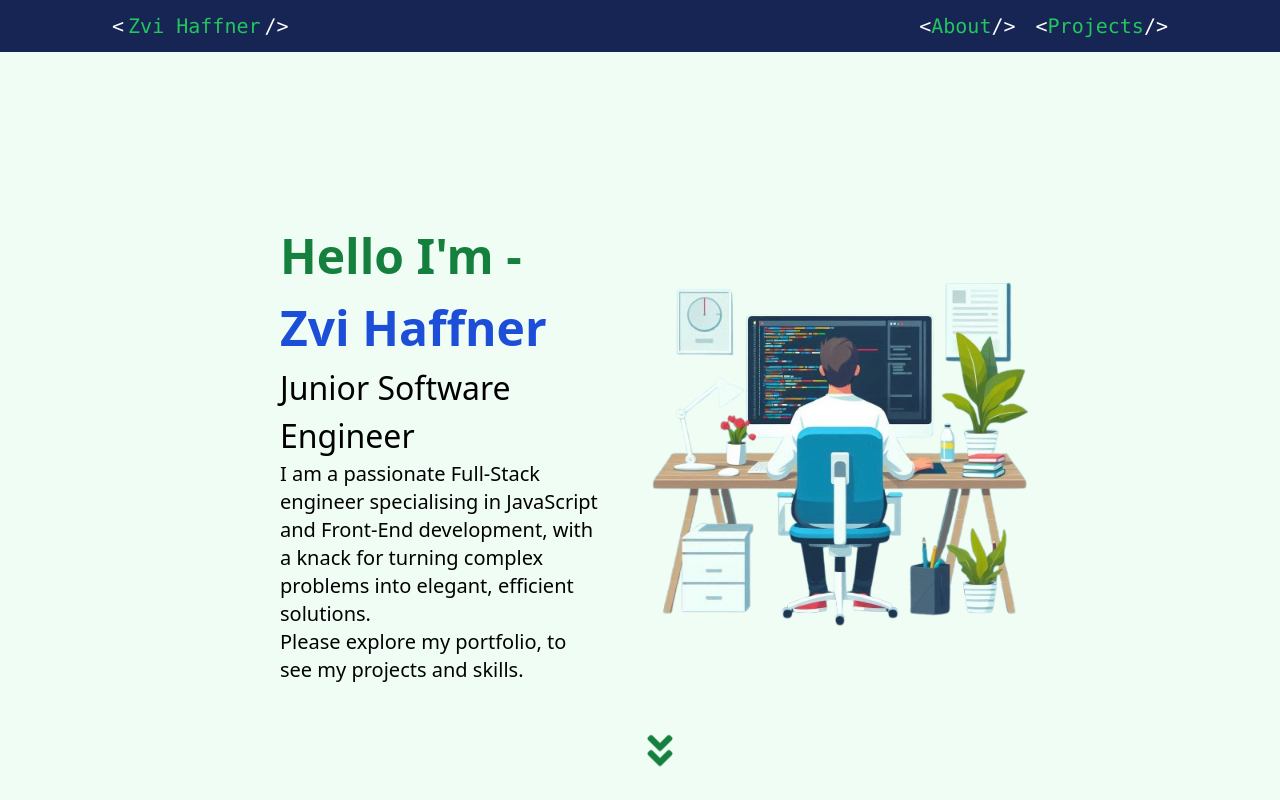
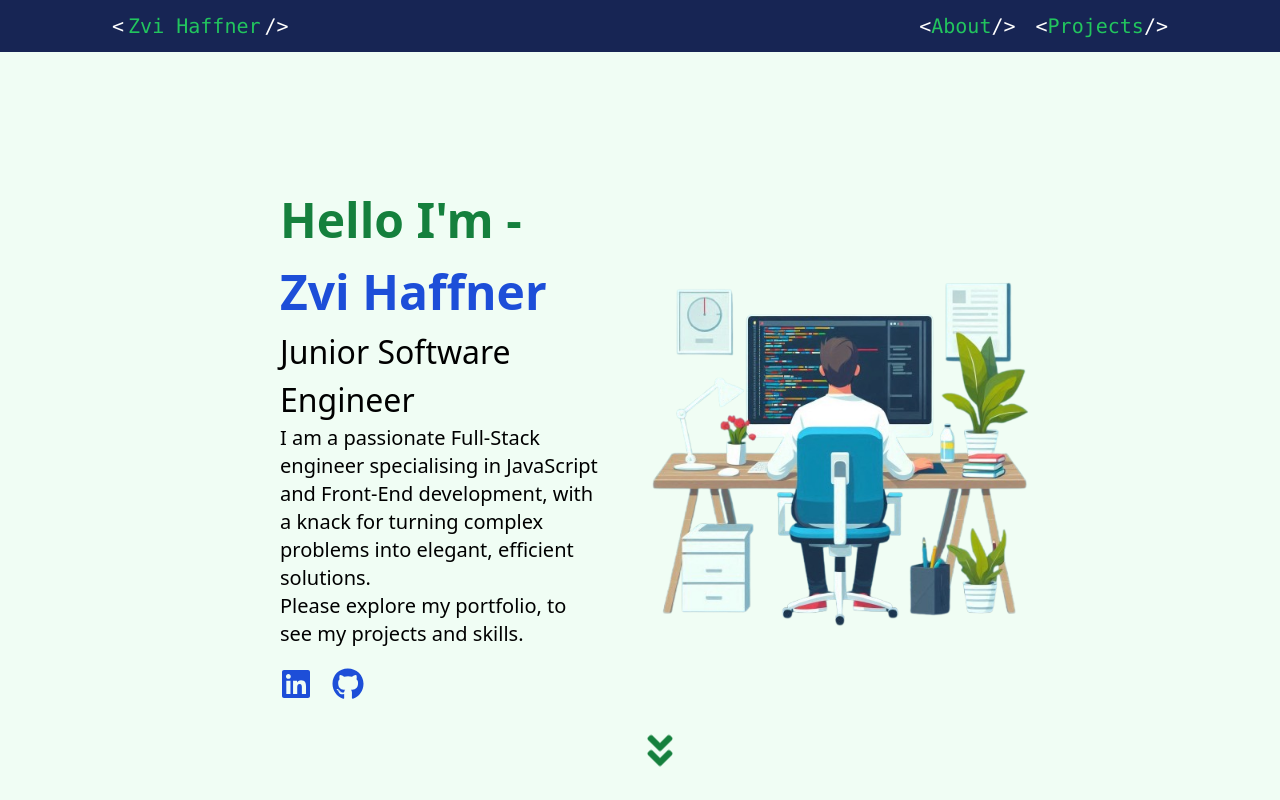
Before and after one commit to ZviHaffner/portfolio-website, a React (Vite) app: page / in a window 1280 px wide. Shown: the top 800 px of the page. Built offline with nearby package versions, Linux system fonts and the light colour scheme.

Commit message:
Adds github and linkedin link icons

```diff
--- a/src/components/Home.jsx
+++ b/src/components/Home.jsx
@@ -1,5 +1,5 @@
 import { useEffect, useState } from "react";
-import { FaAngleDoubleDown } from "react-icons/fa";
+import { FaAngleDoubleDown, FaGithub, FaLinkedin } from "react-icons/fa";
 
 const Home = () => {
   const [isAtTop, setIsAtTop] = useState(true);
@@ -38,6 +38,21 @@ const Home = () => {
           <br />
           Please explore my portfolio, to see my projects and skills.
         </p>
+        <div className="flex gap-5 my-5">
+          <div className="flex flex-col items-center text-blue-700 hover:text-green-700 transition-colors duration-300">
+            <a
+              href="https://www.linkedin.com/in/zvi-haffner-7697932a4/"
+              target="_blank"
+            >
+              <FaLinkedin size={32} />
+            </a>
+          </div>
+          <div className="flex flex-col items-center text-blue-700 hover:text-green-700 transition-colors duration-300">
+            <a href="https://github.com/ZviHaffner" target="_blank">
+              <FaGithub size={32} />
+            </a>
+          </div>
+        </div>
       </div>
       <img
         src="/sftwr-engineer-at-desk.png"
```
